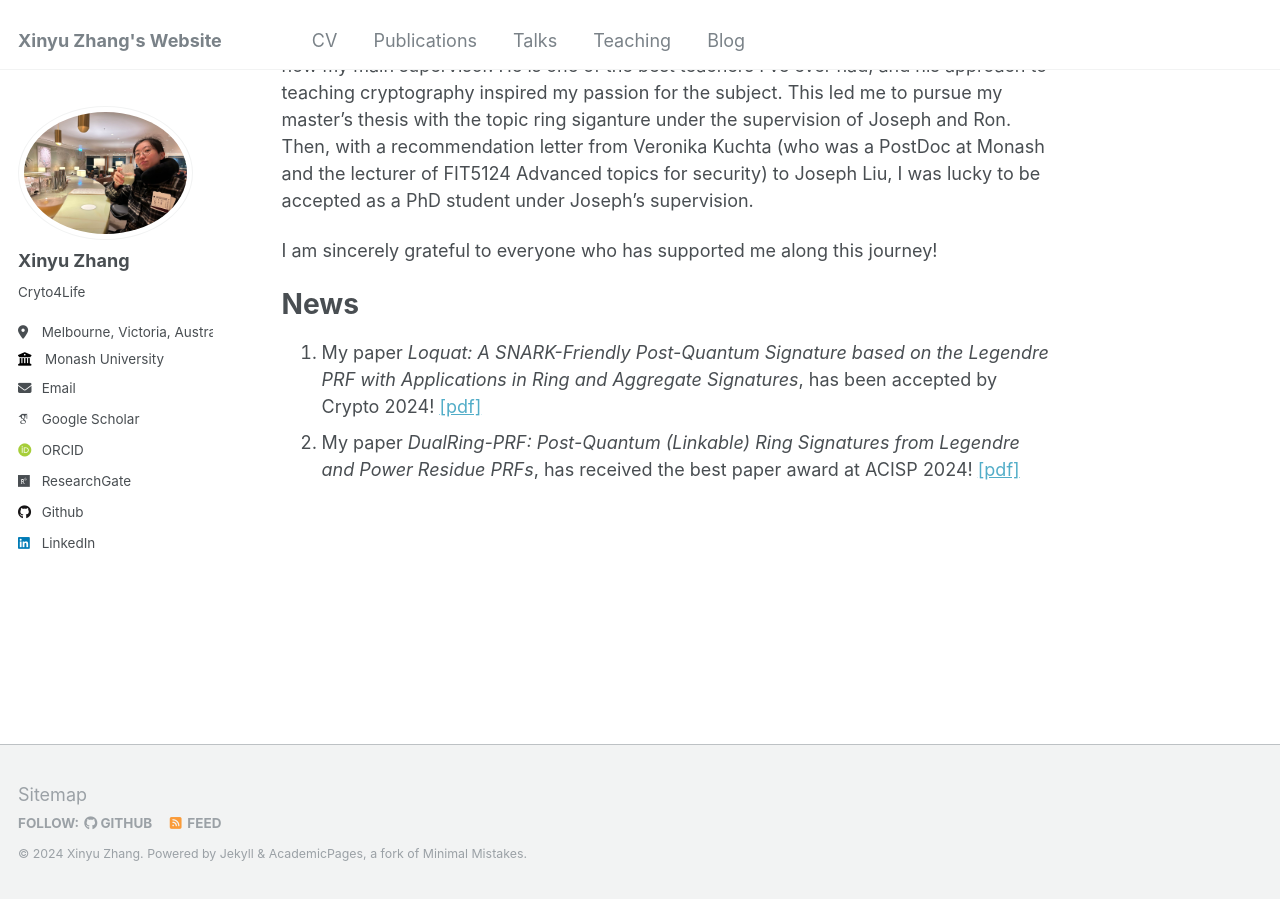
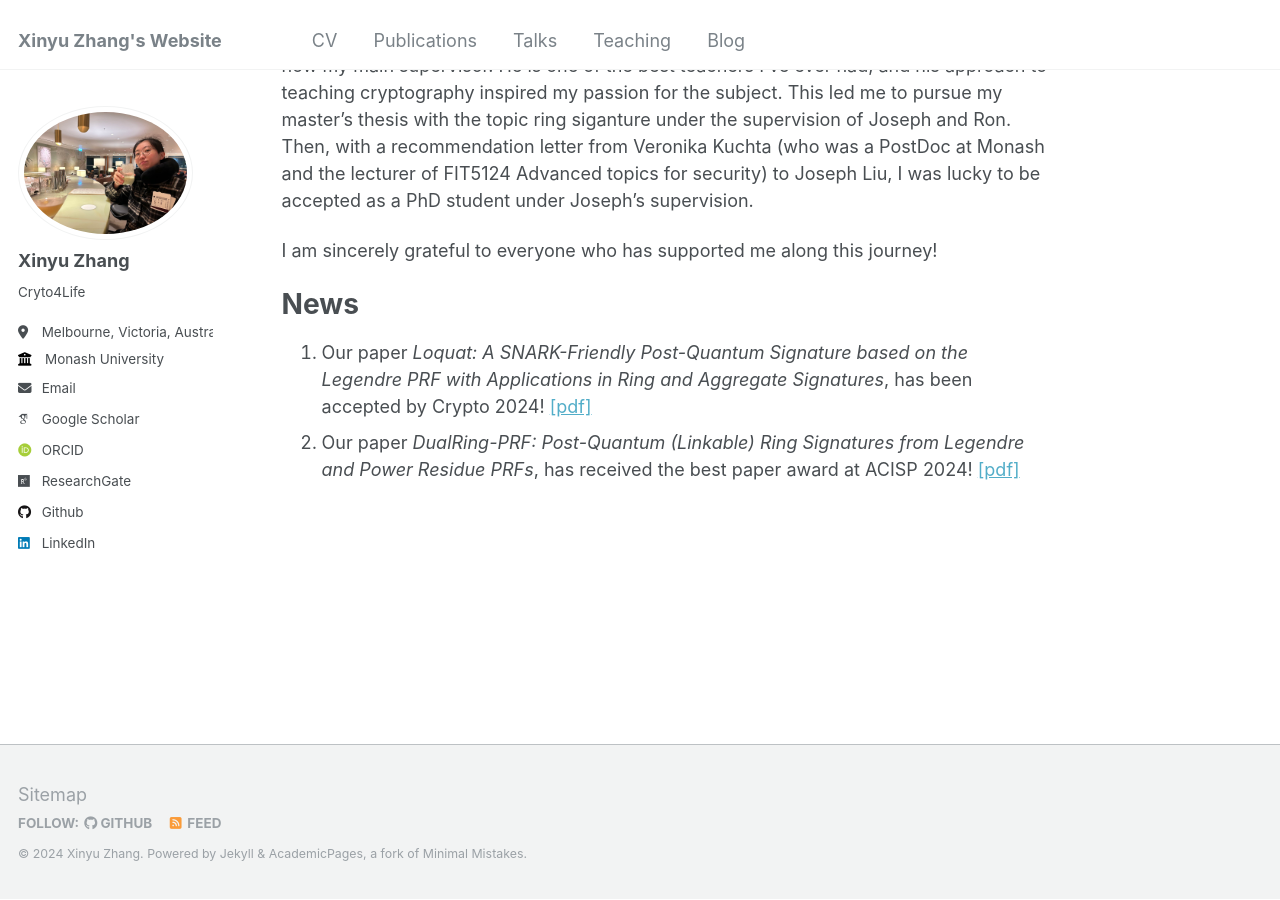
Before and after one commit to cryptome-xyz/cryptome-xyz.github.io, a Jekyll site: the page built from _pages/about.md, in a window 1280 px wide and 900 px high, scrolled down 515 px. Built offline with Jekyll 4.4.1, drawn with Linux system fonts in a browser that asks for light colours; some web fonts are replaced.

Commit message:
Update about.md

```diff
--- a/_pages/about.md
+++ b/_pages/about.md
@@ -19,5 +19,5 @@
 
 News
 ======
-1. My paper _Loquat: A SNARK-Friendly Post-Quantum Signature based on the Legendre PRF with Applications in Ring and Aggregate Signatures_, has been accepted by Crypto 2024! [[pdf]](https://eprint.iacr.org/2024/868.pdf)
-2. My paper _DualRing-PRF: Post-Quantum (Linkable) Ring Signatures from Legendre and Power Residue PRFs_, has received the best paper award at ACISP 2024! [[pdf]](https://eprint.iacr.org/2024/985.pdf)
+1. Our paper _Loquat: A SNARK-Friendly Post-Quantum Signature based on the Legendre PRF with Applications in Ring and Aggregate Signatures_, has been accepted by Crypto 2024! [[pdf]](https://eprint.iacr.org/2024/868.pdf)
+2. Our paper _DualRing-PRF: Post-Quantum (Linkable) Ring Signatures from Legendre and Power Residue PRFs_, has received the best paper award at ACISP 2024! [[pdf]](https://eprint.iacr.org/2024/985.pdf)
```
